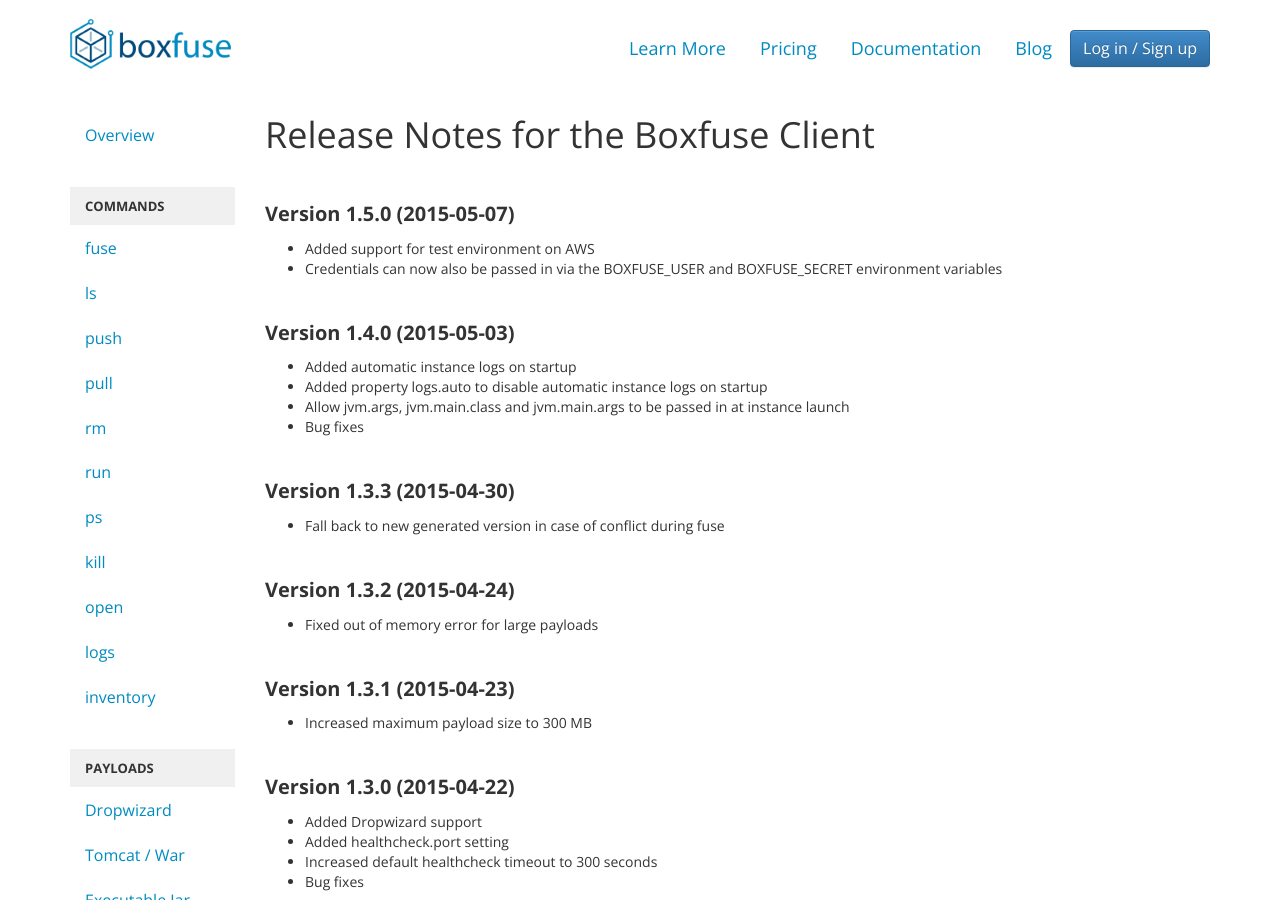
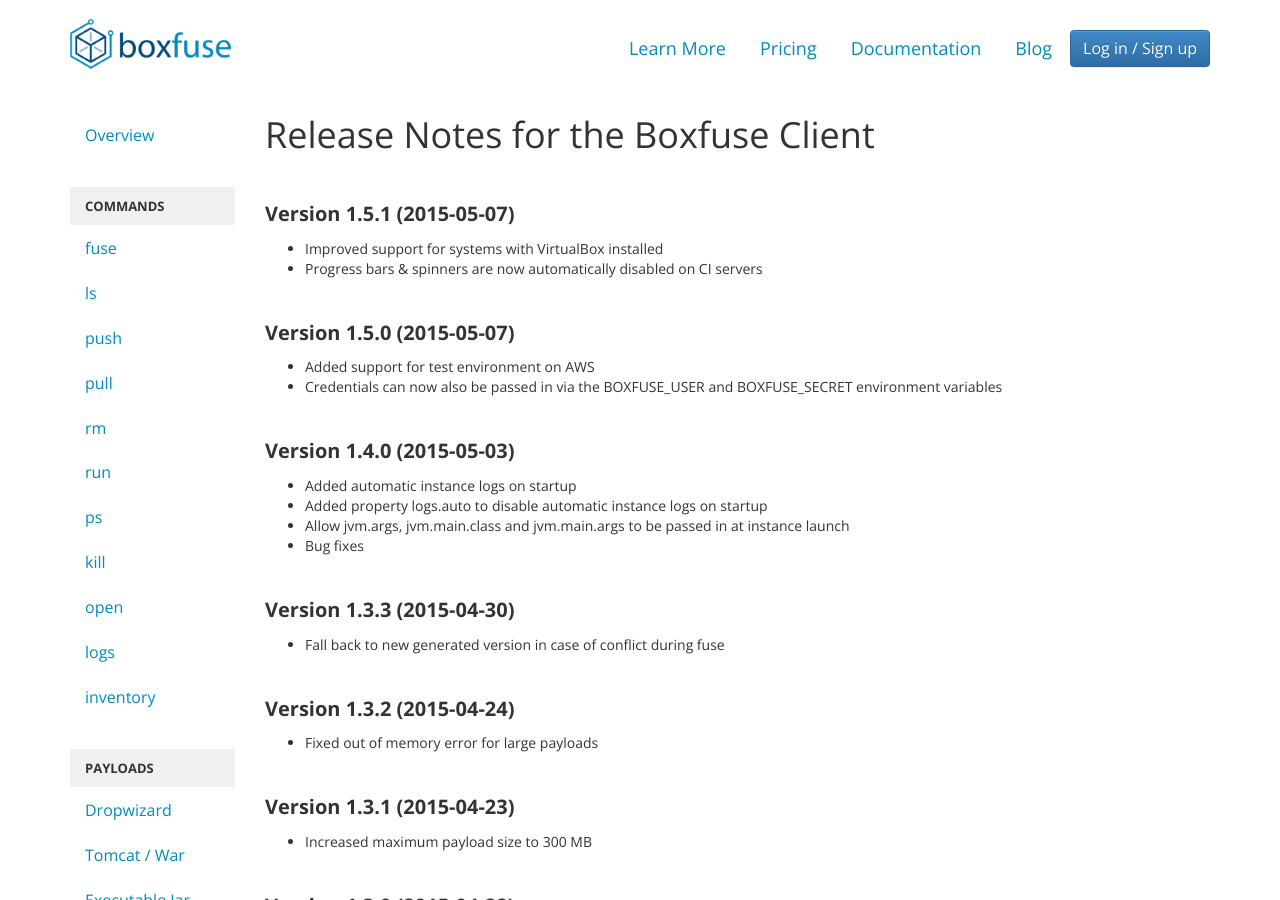
Before and after one commit to flyway/boxfuse.com, a Jekyll site: the page built from docs/releasenotes.html, in a window 1280 px wide and 900 px high. Built offline with Jekyll 4.4.1, drawn with Linux system fonts in a browser that asks for light colours.

Commit message:
Updated for 1.5.1 client

```diff
--- a/docs/releasenotes.html
+++ b/docs/releasenotes.html
@@ -5,6 +5,13 @@ subtitle: 'Release Notes'
 ---
 <div id="faq">
     <p class="doc-title">Release Notes for the Boxfuse Client</p>
+
+    <p class="doc-section">Version 1.5.1 (2015-05-07)</p>
+
+    <ul>
+        <li>Improved support for systems with VirtualBox installed</li>
+        <li>Progress bars & spinners are now automatically disabled on CI servers</li>
+    </ul>
 
     <p class="doc-section">Version 1.5.0 (2015-05-07)</p>
 
```
